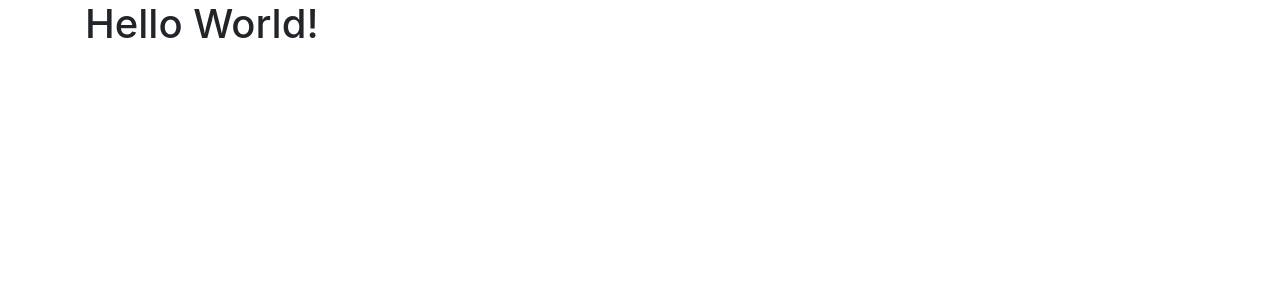
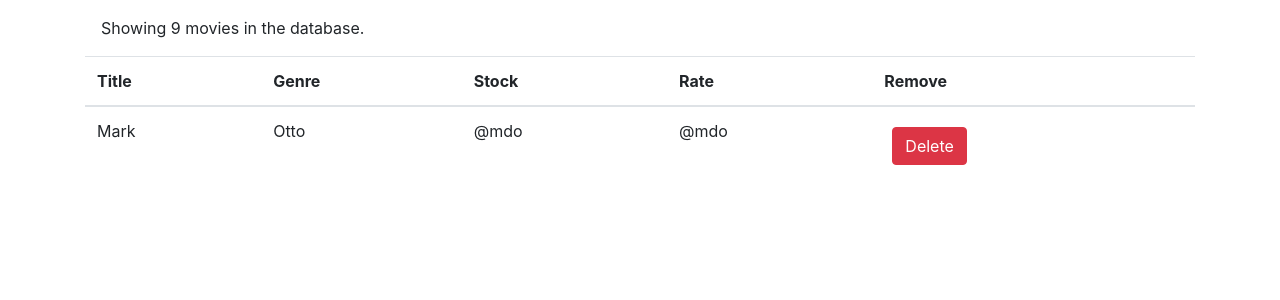
Before and after one commit to Patrikrizek/react-vidly, a React (Create React App) app: page / in a window 1280 px wide. Shown: the top 300 px of the page. Built offline with nearby package versions, Linux system fonts and the light colour scheme.

Commit message:
Static Movie Component

```diff
--- a/src/App.js
+++ b/src/App.js
@@ -1,13 +1,12 @@
 import React, { Component } from 'react';
 import './App.css';
+import Movies from './Movies';
 
 function App() {
   return (
-    <React.Fragment>
-      <main className='container'>
-        <h1>Hello World!</h1>
-      </main>
-    </React.Fragment>
+    <main className='container'>
+      <Movies />
+    </main>
   );
 }
 
--- /dev/null
+++ b/src/Movies.jsx
@@ -0,0 +1,33 @@
+import React, { Component } from 'react';
+
+class Movies extends Component {
+    render() {
+        return (
+            <React.Fragment>
+                <p className='m-3'>Showing 9 movies in the database.</p>
+                <table className="table">
+                    <thead>
+                        <tr>
+                            <th scope="col">Title</th>
+                            <th scope="col">Genre</th>
+                            <th scope="col">Stock</th>
+                            <th scope="col">Rate</th>
+                            <th scope="col">Remove</th>
+                        </tr>
+                    </thead>
+                    <tbody>
+                        <tr>
+                            <td>Mark</td>
+                            <td>Otto</td>
+                            <td>@mdo</td>
+                            <td>@mdo</td>
+                            <td><button className='btn btn-danger m-2'>Delete</button></td>
+                        </tr>
+                    </tbody>
+                </table>
+            </React.Fragment>
+        );
+    }
+}
+
+export default Movies;
```
